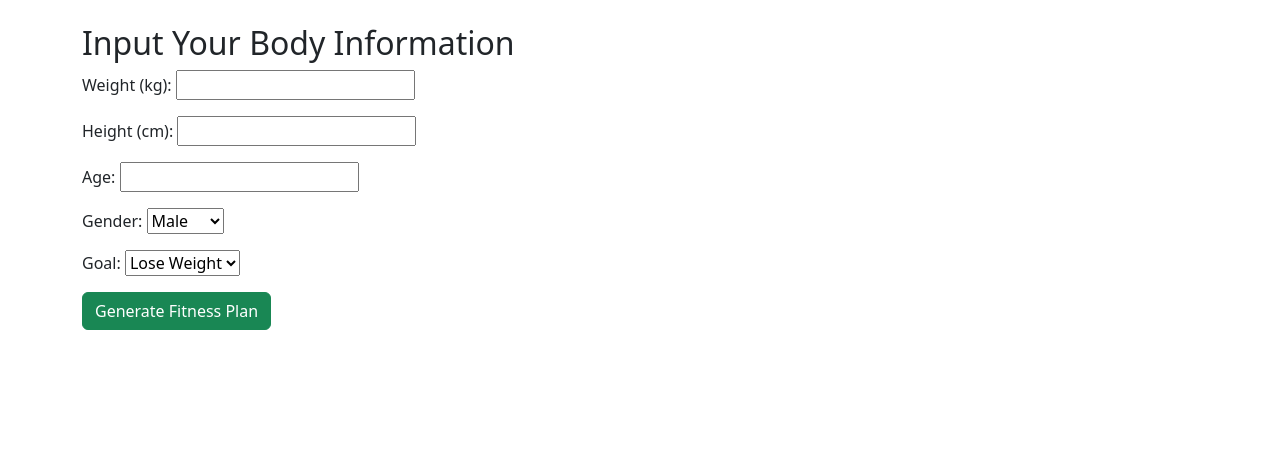
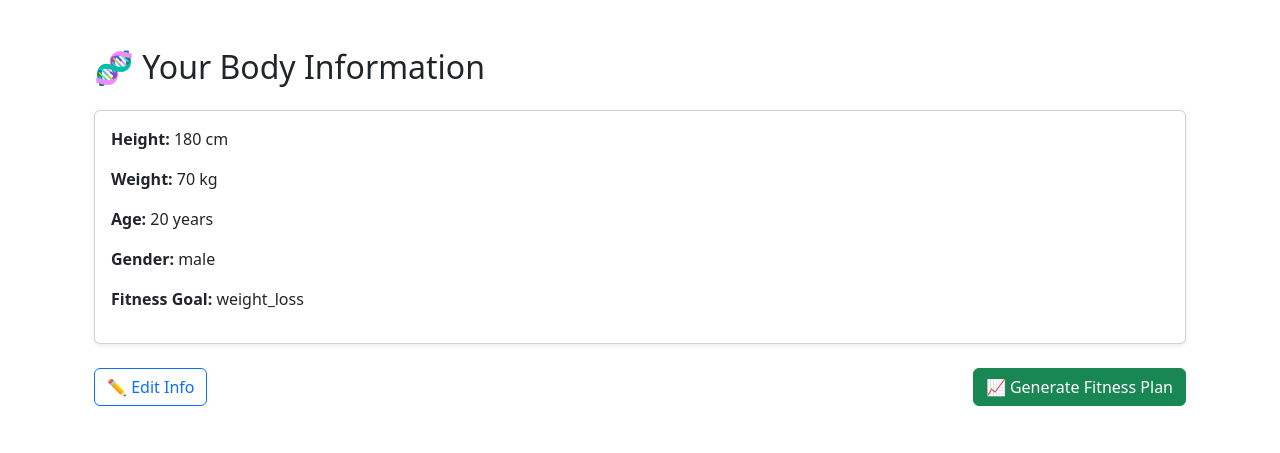
Before and after one commit to Rat-fi/Iron-Concordia, a Django app: page /FitnessPlan/collect in a window 1280 px wide. Shown: the part 56-509 px from the top of the page. Run offline with Django 5.2, Linux system fonts and the light colour scheme; a user stored in the database is signed in; data comes from the database, SQL or seed files in the repository; both versions use the stored data as it was after the commit.

Commit message:
update fitness plan and user info

```diff
--- a/CUFitness/FitnessPlan/forms/PersonalizedPlan.py
+++ b/CUFitness/FitnessPlan/forms/PersonalizedPlan.py
@@ -1,21 +1,17 @@
 from django import forms
-from django.core.validators import MinValueValidator
+from ..models.PersonalizedPlan import UserBodyInfo  # Adjust the import if needed
 
-class UserInfoForm(forms.Form):
-    GENDER_CHOICES =[
-        ('Male', 'Male'),
-        ('Female', 'Female'),
-        ('Other', 'Other'),
-    ]
-
-    GOAL_CHOICES = [
-        ('Lose Weight', 'Lose Weight'),
-        ('Gain Muscle', 'Gain Muscle'),
-        ('Stay Fit', 'Stay Fit'),
-    ]
-
-    weight = forms.FloatField(label='Weight (kg)', required=True, validators=[MinValueValidator(0)])
-    height = forms.FloatField(label='Height (cm)', required=True, validators=[MinValueValidator(0)])
-    age = forms.IntegerField(label='Age', required=True, validators=[MinValueValidator(0)])
-    gender = forms.ChoiceField(label='Gender', choices=GENDER_CHOICES, required=True)
-    goal = forms.ChoiceField(label='Goal', choices=GOAL_CHOICES, required=True)
+class UserInfoForm(forms.ModelForm):
+    class Meta:
+        model = UserBodyInfo
+        fields = ['age', 'weight', 'height', 'gender', 'fitness_goal']
+        labels = {
+            'fitness_goal': 'Fitness Goal',
+        }
+        widgets = {
+            'age': forms.NumberInput(attrs={'class': 'form-control'}),
+            'weight': forms.NumberInput(attrs={'class': 'form-control'}),
+            'height': forms.NumberInput(attrs={'class': 'form-control'}),
+            'gender': forms.Select(attrs={'class': 'form-control'}),
+            'fitness_goal': forms.Select(attrs={'class': 'form-control'}),
+        }
--- a/CUFitness/FitnessPlan/models/PersonalizedPlan.py
+++ b/CUFitness/FitnessPlan/models/PersonalizedPlan.py
@@ -1,5 +1,6 @@
 from django.db import models
 from django.conf import settings
+from django.contrib.auth import get_user_model
 
 
 class FitnessPlan(models.Model):
@@ -10,3 +11,31 @@ class FitnessPlan(models.Model):
 
     def __str__(self):
         return f"{self.user.username}'s Fitness Plan at {self.created_at}"
+
+
+User = get_user_model()
+
+class UserBodyInfo(models.Model):
+    GOAL_CHOICES = [
+    ('weight_loss', 'Weight Loss'),
+    ('muscle_gain', 'Muscle Gain'),
+    ('endurance', 'Endurance'),
+    ('general_fitness', 'General Fitness'),
+    ('flexibility', 'Flexibility'),
+    ]
+
+    GENDER_CHOICES = [
+        ('male', 'Male'),
+        ('female', 'Female'),
+        ('other', 'Other'),
+    ]
+
+    user = models.OneToOneField(settings.AUTH_USER_MODEL, on_delete=models.CASCADE, related_name='body_info')
+    height = models.PositiveIntegerField(help_text="Height in centimeters")
+    weight = models.PositiveIntegerField(help_text="Weight in kilograms")
+    age = models.PositiveIntegerField()
+    gender = models.CharField(max_length=10, choices=GENDER_CHOICES)
+    fitness_goal = models.CharField(max_length=50, choices=GOAL_CHOICES)
+
+    def __str__(self):
+        return f"{self.user.username}'s Body Info"
--- a/CUFitness/FitnessPlan/views/PersonalizedPlan.py
+++ b/CUFitness/FitnessPlan/views/PersonalizedPlan.py
@@ -8,51 +8,69 @@ from ..models.PersonalizedPlan import  FitnessPlan
 
 @login_required
 def collect_user_info_view(request):
+    user = request.user
+    try:
+        existing_info = user.body_info  # from OneToOneField relation
+    except:
+        existing_info = None
+
     if request.method == 'POST':
-        form = UserInfoForm(request.POST)
+        # Distinguish between save and generate
+        generate = 'generate_plan' in request.POST
+
+        form = UserInfoForm(request.POST, instance=existing_info)
         if form.is_valid():
-            user_data = form.cleaned_data
+            user_info = form.save(commit=False)
+            user_info.user = user
+            user_info.save()
 
-            payload = {
-                "age": user_data['age'],
-                "weight": user_data['weight'],
-                "height": user_data['height'],
-                "fitness_goal": user_data['goal'],
-                "gender": user_data['gender']
-            }
+            if generate:
+                payload = {
+                    "age": user_info.age,
+                    "weight": user_info.weight,
+                    "height": user_info.height,
+                    "fitness_goal": user_info.fitness_goal,
+                    "gender": user_info.gender
+                }
 
-            try:
-                ai_url = "http://127.0.0.1:8000/Agent/generate_plan/"
-                cookies = {
-                    'csrftoken': request.COOKIES.get('csrftoken', ''),
-                    'sessionid': request.COOKIES.get('sessionid', ''),
-                }
-                headers = {
-                    "Content-Type": "application/json",
-                    "X-CSRFToken": cookies['csrftoken'],
+                try:
+                    ai_url = "http://127.0.0.1:8000/Agent/generate_plan/"
+                    cookies = {
+                        'csrftoken': request.COOKIES.get('csrftoken', ''),
+                        'sessionid': request.COOKIES.get('sessionid', ''),
                     }
-                response = requests.post(ai_url, data=json.dumps(payload), headers=headers, cookies=cookies, timeout=15)
+                    headers = {
+                        "Content-Type": "application/json",
+                        "X-CSRFToken": cookies['csrftoken'],
+                    }
 
-                if response.status_code == 200:
-                    data = response.json()
-                    ai_plan = data.get('response', 'No Plan Found')
+                    response = requests.post(ai_url, data=json.dumps(payload), headers=headers, cookies=cookies, timeout=15)
 
-                    fitness_plan, created = FitnessPlan.objects.update_or_create(
-                        user=request.user,
-                        defaults={'plan_content': ai_plan}
-                    )
-                    return redirect('view_plan')
-                else:
-                    form.add_error(None, f"Failed to get AI Plan, Error: {response.status_code}")
-            except requests.RequestException as e:
-                form.add_error(None, f"Failed to get AI Plan, {str(e)}")
+                    if response.status_code == 200:
+                        data = response.json()
+                        ai_plan = data.get('response', 'No Plan Found')
 
-
+                        FitnessPlan.objects.update_or_create(
+                            user=user,
+                            defaults={'plan_content': ai_plan}
+                        )
+                        return redirect('view_plan')
+                    else:
+                        form.add_error(None, f"Failed to get AI Plan (Error {response.status_code})")
+                except requests.RequestException as e:
+                    form.add_error(None, f"AI request failed: {str(e)}")
+            else:
+                # If just saving user info without generating plan
+                return redirect('collect_user_info')
 
     else:
-        form = UserInfoForm()
+        form = UserInfoForm(instance=existing_info)
 
-    return render(request, 'fitnessplan/collect_user_info.html', {'form': form})
+    return render(request, 'fitnessplan/collect_user_info.html', {
+        'form': form,
+        'current_info': existing_info
+    })
+
 
 
 @login_required
--- a/CUFitness/templates/fitnessplan/collect_user_info.html
+++ b/CUFitness/templates/fitnessplan/collect_user_info.html
@@ -3,18 +3,61 @@
 {% block title %}Dashboard - FitnessPlan{% endblock %}
 
 {% block content %}
+<div class="container py-4">
+    <h2 class="mb-4">🧬 Your Body Information</h2>
 
-<h2>Input Your Body Information</h2>
+    {% if current_info %}
+        <div class="card shadow-sm mb-4">
+            <div class="card-body">
+                <p><strong>Height:</strong> {{ current_info.height }} cm</p>
+                <p><strong>Weight:</strong> {{ current_info.weight }} kg</p>
+                <p><strong>Age:</strong> {{ current_info.age }} years</p>
+                <p><strong>Gender:</strong> {{ current_info.gender }}</p>
+                <p><strong>Fitness Goal:</strong> {{ current_info.fitness_goal }}</p>
+            </div>
+        </div>
+    {% else %}
+        <div class="alert alert-warning">You have not set your body information yet.</div>
+    {% endif %}
+
+    <div class="d-flex justify-content-between mb-4">
+        <button class="btn btn-outline-primary" type="button" data-bs-toggle="collapse" data-bs-target="#editForm">
+            ✏️ Edit Info
+        </button>
+        <form method="post" class="d-inline">
+            {% csrf_token %}
+            <input type="hidden" name="generate_plan" value="true">
+            <button type="submit" class="btn btn-success">📈 Generate Fitness Plan</button>
+        </form>
+    </div>
+
+    <div class="collapse" id="editForm">
+        <div class="card card-body shadow-sm">
             <form method="post">
                 {% csrf_token %}
-  {{ form.as_p }}
-  <button type="submit" class="btn btn-success">Generate Fitness Plan</button>
+
+                {% for field in form %}
+                  <div class="mb-3">
+                    <label for="{{ field.id_for_label }}">{{ field.label }}</label>
+                    {{ field }}
+                    {% if field.errors %}
+                      <div class="text-danger">{{ field.errors }}</div>
+                    {% endif %}
+                  </div>
+                {% endfor %}
+
+                <div class="d-flex justify-content-between mt-4">
+                  <button type="submit" name="save_info" class="btn btn-secondary">💾 Save Info</button>
+                </div>
               </form>
 
+        </div>
+    </div>
+
     {% if form.non_field_errors %}
-  <div style="color: red;">
+        <div class="alert alert-danger mt-3">
             {{ form.non_field_errors }}
         </div>
-
     {% endif %}
+</div>
 {% endblock %}
```
Also changed, not shown: CUFitness/templates/fitnessplan/AddWorkout.html (+28 -24 lines), CUFitness/templates/fitnessplan/WorkoutDetail.html (+40 -28 lines), CUFitness/templates/fitnessplan/WorkoutList.html (+20 -19 lines), CUFitness/FitnessPlan/migrations/0007_userbodyinfo.py (added), CUFitness/db.sqlite3. Lines whose indentation alone changed are shown as unchanged.
